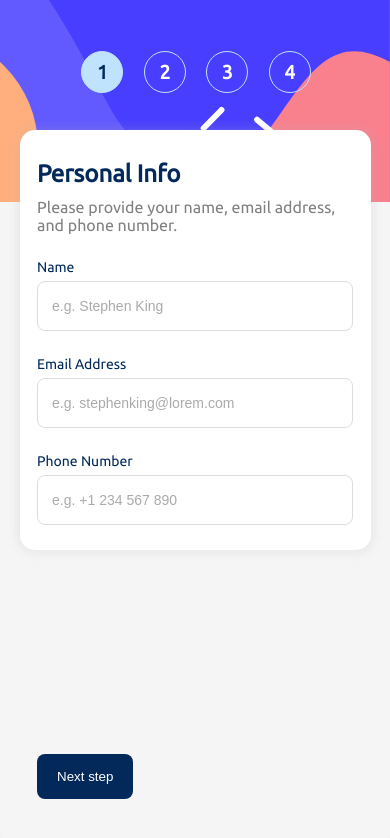
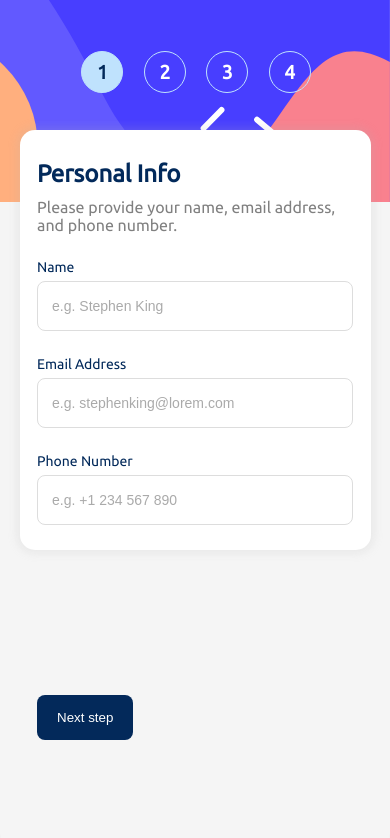
Before and after one commit to feraquzzi/multi-step-form, a React (Create React App) app: page / in a window 390 px wide. Shown: the top 838 px of the page. Built offline with nearby package versions, Linux system fonts and the light colour scheme.

Commit message:
adjusted the submit buttons to align with the viewport

```diff
--- a/src/style.css
+++ b/src/style.css
@@ -301,7 +301,7 @@ input:focus {
   .formBtn {
     width: 90% !important;
     margin-left: 5%;
-    margin-top: 57vh;
+    margin-top: 50vh;
     /* border: 1px solid red; */
   }
 }
```
